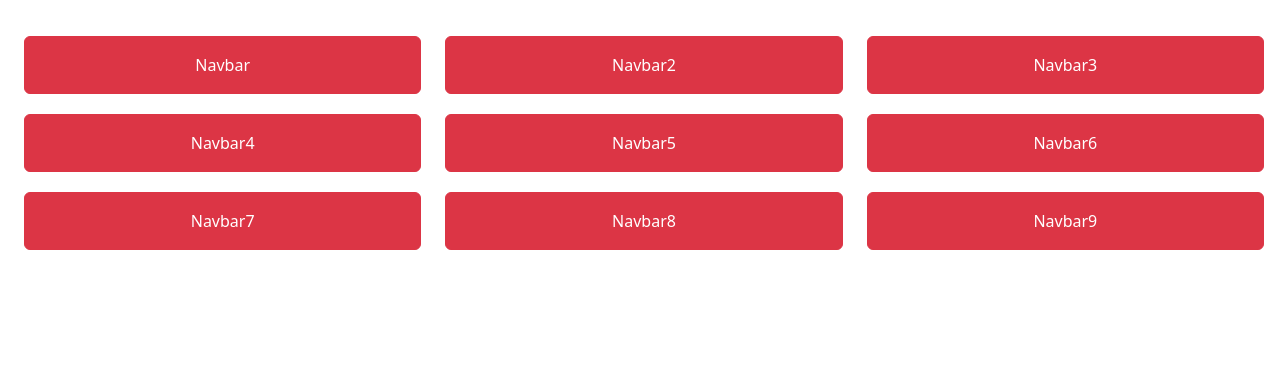
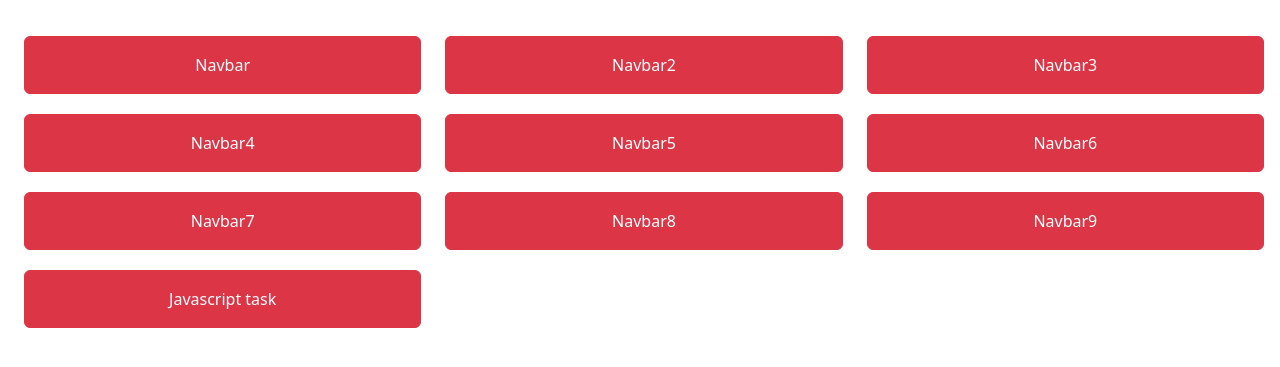
Before and after one commit to hemanshi11/task1, a plain HTML site: page index.html in a window 1280 px wide. Shown: the part 73-440 px from the top of the page. Drawn offline with nearby package versions, Linux system fonts and the light colour scheme.

Commit message:
Update index.html

```diff
--- a/index.html
+++ b/index.html
@@ -27,6 +27,8 @@
         <button type="button" class="btn btn-danger ms-2 me-3 p-3"><a class="nav-link  " href="Navigation/navbar8/8.html">Navbar8</a> </button>
         <button type="button" class="btn btn-danger ms-2 me-3 p-3"><a class="nav-link " href="Navigation/navbar9/9.html">Navbar9</a> </button>
 
+                <button type="button" class="btn btn-danger ms-2 me-3 p-3"><a class="nav-link "
+                  href="js test/index.html">Javascript task</a> </button>
 
 </div>
     <script src="https://cdn.jsdelivr.net/npm/bootstrap@5.3.0-alpha3/dist/js/bootstrap.bundle.min.js"
```
